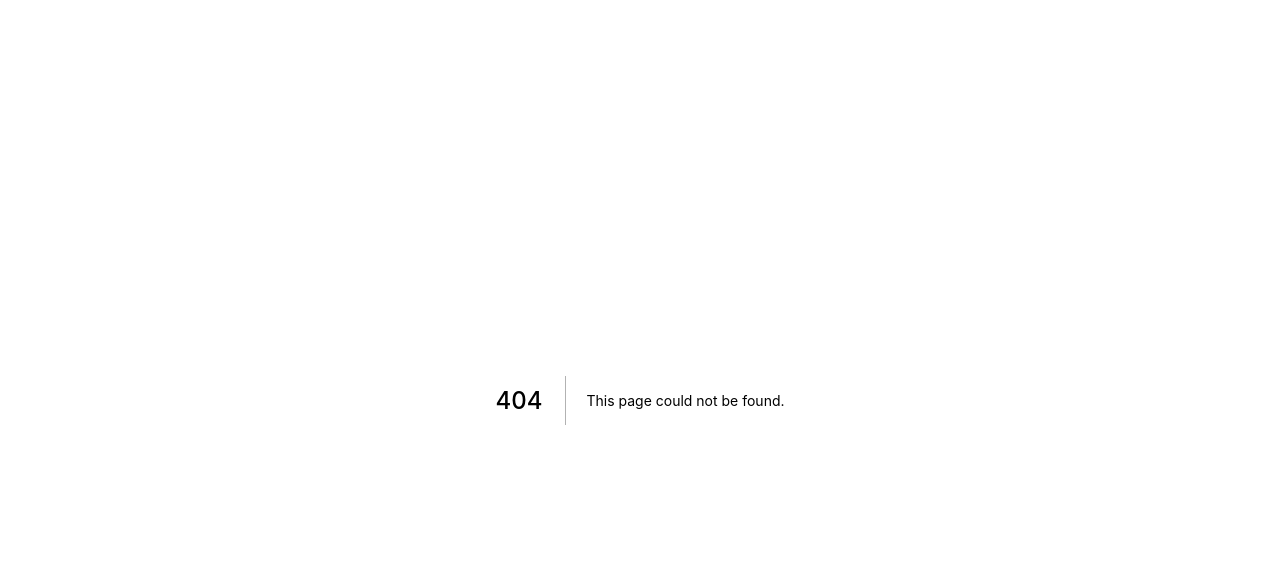
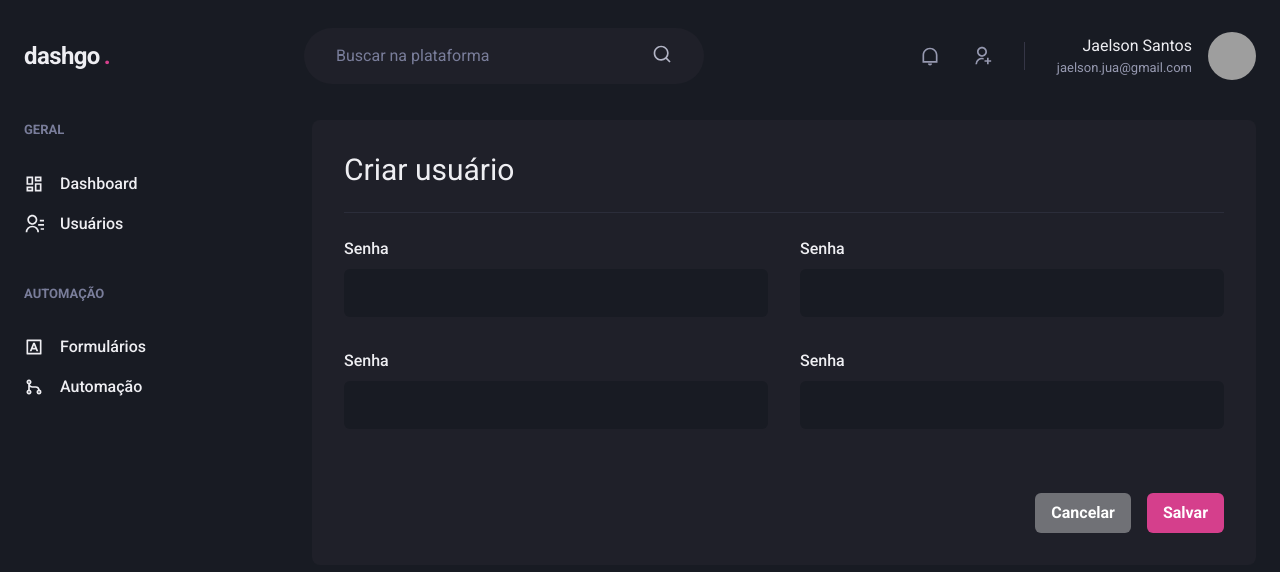
Before and after one commit to jaelsondev/dashgo, a Next.js app: page /users/create in a window 1280 px wide. Before the commit this address had no page. Shown: the top 572 px of the page. Built offline with nearby package versions, Linux system fonts and the light colour scheme; grey boxes are pictures that could not be loaded.

Commit message:
feat: create user form page

```diff
--- /dev/null
+++ b/src/pages/users/create.tsx
@@ -0,0 +1,51 @@
+import {
+  Box,
+  Button,
+  Divider,
+  Flex,
+  Heading,
+  HStack,
+  SimpleGrid,
+  VStack,
+} from "@chakra-ui/react";
+import { Input } from "../../components/Form/Input";
+import { Header } from "../../components/Header";
+import { Sidebar } from "../../components/Sidebar";
+
+export default function CreateUser() {
+  return (
+    <Box>
+      <Header />
+      <Flex w="100%" my="6" maxWidth={1480} mx="auto" px="6">
+        <Sidebar />
+        <Box flex="1" borderRadius={8} bg="gray.800" p="8">
+          <Heading size="lg" fontWeight="normal">
+            Criar usuário
+          </Heading>
+          <Divider my="6" borderColor="gray.700" />
+
+          <VStack spacing="8">
+            <SimpleGrid minChildWidth="250px" spacing="8" w="100%">
+              <Input name="name" label="Nome completo" />
+              <Input name="email" type="email" label="E-mail" />
+            </SimpleGrid>
+            <SimpleGrid minChildWidth="250px" spacing="8" w="100%">
+              <Input name="password" type="password" label="Senha" />
+              <Input
+                name="password_confirmation"
+                type="password"
+                label="Confirmação da senha"
+              />
+            </SimpleGrid>
+            <Flex width="100%" mt="8" justifyContent="flex-end">
+              <HStack spacing="4">
+                <Button colorScheme="whiteAlpha">Cancelar</Button>
+                <Button colorScheme="pink">Salvar</Button>
+              </HStack>
+            </Flex>
+          </VStack>
+        </Box>
+      </Flex>
+    </Box>
+  );
+}
```
